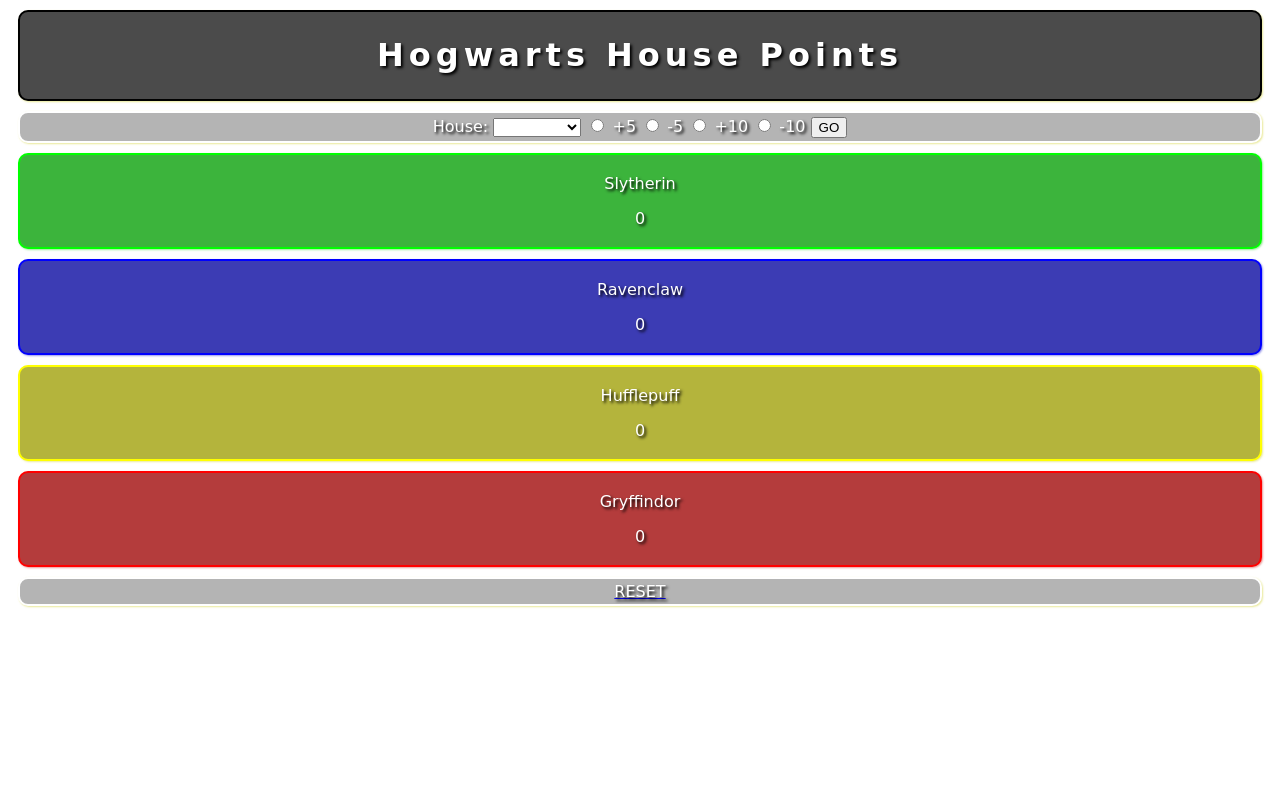
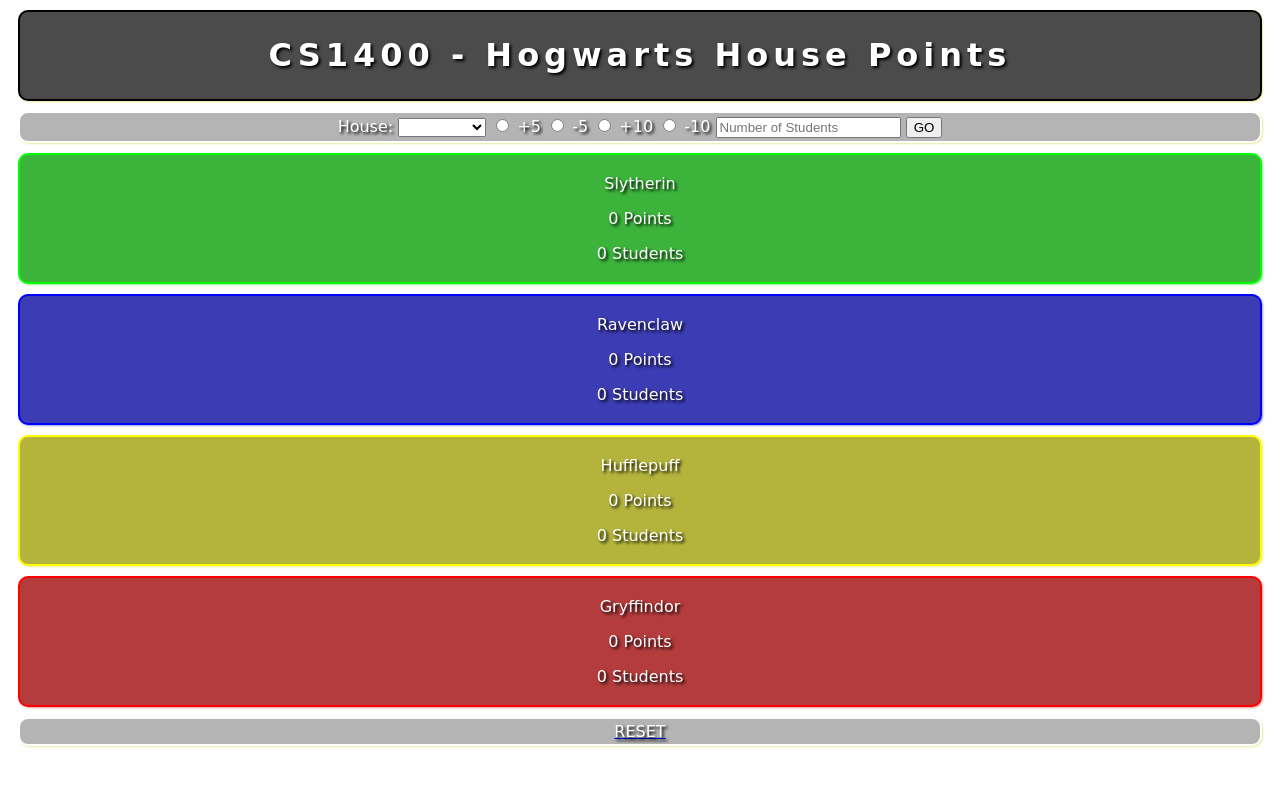
Before and after one commit to bsponny/housePointsDjango, a Django app: page / in a window 1280 px wide. Shown: the top 787 px of the page. Run offline with Django 3.2, Linux system fonts and the light colour scheme; data comes from the database, SQL or seed files in the repository.

Commit message:
added student count

```diff
--- a/housePointsApp/models.py
+++ b/housePointsApp/models.py
@@ -4,6 +4,7 @@
     name = models.CharField(max_length=30)
     points = models.IntegerField(default=0)
     color = models.CharField(max_length=30)
+    students = models.IntegerField(default=0)
 
     def __str__(self):
         return self.name + ": " + str(self.points) + "; color: " + self.color + "; id: " + str(self.id)
--- a/housePointsApp/templates/housePointsApp/index.html
+++ b/housePointsApp/templates/housePointsApp/index.html
@@ -3,12 +3,12 @@
 <html lang="en">
 	<head>
 		<meta charset="utf-8">
-		<title>Hogwarts House Points</title>
+		<title>CS1400 - Hogwarts House Points</title>
 		<link rel="stylesheet" type="text/css" href="{% static 'housePointsApp/style.css' %}" />
 	</head>
 	<body>
 		<div class="title black box">
-			<h1>Hogwarts House Points</h1>
+			<h1>CS1400 - Hogwarts House Points</h1>
 		</div>
 		<div class="white box">
 			<form method='POST' action="{% url 'addPoints' %}">
@@ -30,13 +30,14 @@
 				<label for=add10>+10</label>
 				<input type="radio" id="sub10" name="points" value="sub10">
 				<label for=sub10>-10</label>
+				<input type="number" id="students" name="students" placeholder="Number of Students">
 
 				<input type=submit value=GO>
 			</form>
 		</div>
 		{% for house in houses %}
 		<div class="{{house.color}} box">
-			<p>{{house.name}}</p> <p>{{house.points}}</p>
+			<p>{{house.name}}</p> <p>{{house.points}} Points</p> <p>{{house.students}} Students</p>
 		</div>
 		{% endfor %}
 		<a href="{% url 'reset' %}">
--- a/housePointsApp/views.py
+++ b/housePointsApp/views.py
@@ -13,6 +13,7 @@
 def addPoints(request):
     houseName = request.POST.get('houseName')
     points = request.POST.get('points')
+    students = request.POST.get('students')
 
     if houseName == '' or points == '':
         return HttpResponseRedirect('/')
@@ -27,6 +28,9 @@
     elif points == 'sub10':
         house.points -= 10
 
+    if students != '':
+        house.students = students
+
     house.save()
     return HttpResponseRedirect('/')
 
@@ -38,6 +42,7 @@
 
     for house in houses:
         house.points = 0
+        house.students = 0
         house.save()
 
     return HttpResponseRedirect('/')
```
Also changed, not shown: housePointsApp/migrations/0003_house_students.py (added), 1 other file.
